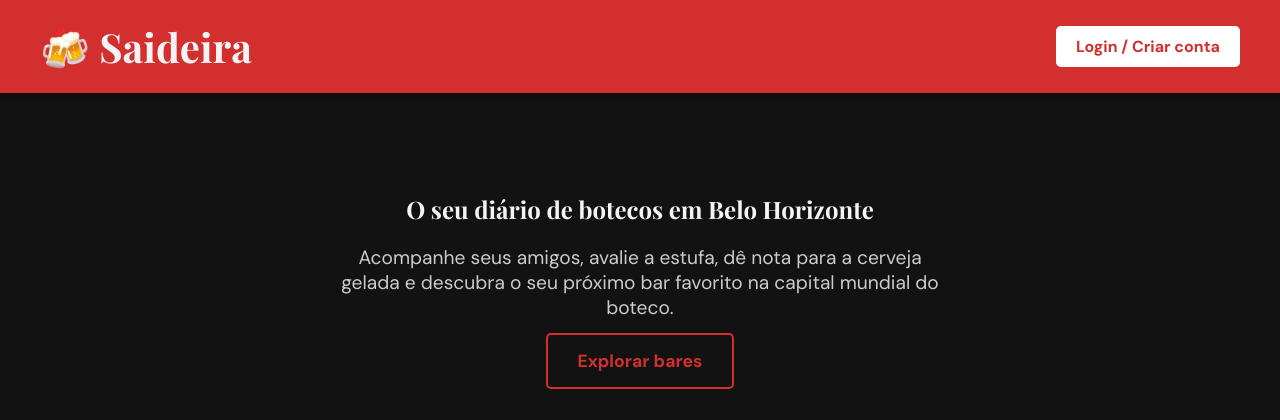
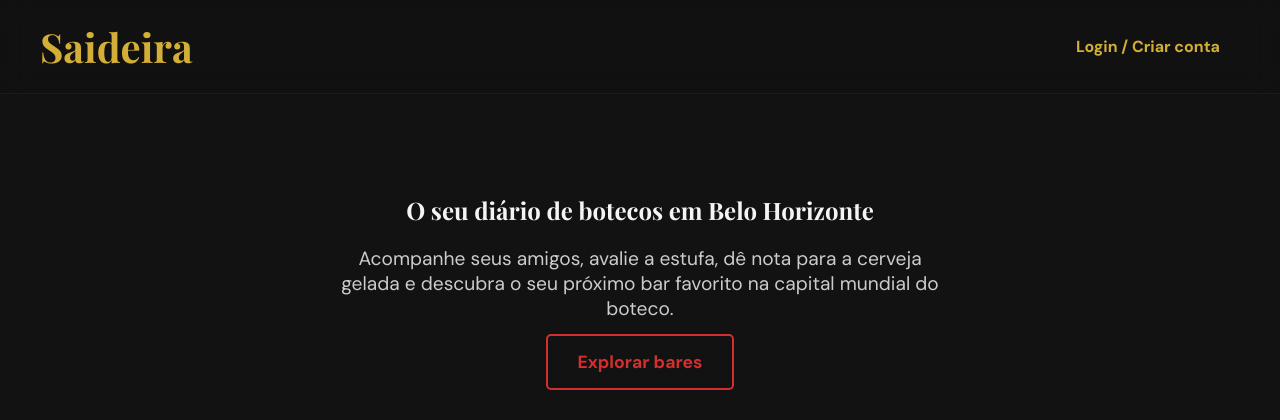
Before and after one commit to Brunolmf/TP1_EngSoftware, a Flask app: page / in a window 1280 px wide. Shown: the top 420 px of the page. Run offline with Flask 3, Linux system fonts and the light colour scheme; data that the repository does not hold is empty.

Commit message:
mudança do cabeçalho

```diff
--- a/src/templates/index.html
+++ b/src/templates/index.html
@@ -33,13 +33,25 @@
             font-family: var(--font-serif);
         }
         header {
+            position: sticky;
+            top: 0;
+            z-index: 1000;
             padding: 20px 40px;
-            background-color: #d32f2f; /* Um vermelho que remete a estufa de salgado e neon */
-            box-shadow: 0 4px 6px rgba(0,0,0,0.3);
+            background: rgba(18, 18, 18, 0.65);
+            backdrop-filter: blur(12px);
+            -webkit-backdrop-filter: blur(12px);
+            border-bottom: 1px solid rgba(255, 255, 255, 0.05);
             display: flex;
             justify-content: space-between;
             align-items: center;
         }
+
+        header h1{
+            color: var(--primary-amber);
+            margin: 0;
+            font-size: 2.5rem;
+        }
+
         h1 {
             margin: 0;
             font-size: 2.5rem;
@@ -128,12 +140,13 @@
             border-radius: 5px;
             font-size: 1rem;
             font-weight: bold;
-            background-color: white;
-            color: #d32f2f;
-            transition: 0.3s;
+            background-color: transparent;
+            color: var(--primary-amber);
+            transition: 0.3s ease;
         }
         .btn-header:hover {
-            background-color: #f4f4f4;
+            background-color: var(--primary-amber);
+            color: var(--bg-color);
             transform: scale(1.05);
         }
     </style>
@@ -141,11 +154,11 @@
 <body>
 
     <header>
-        <h1>🍻 Saideira</h1>
+        <h1>Saideira</h1>
         <div>
             {% if session.get('usuario_id') %}
-                <span style="color: white; margin-right: 15px;">Olá, <strong>{{ session['usuario_nome'] }}</strong></span>
-                <a href="/sair" class="btn-header" style="background-color: transparent; color: white; border: 1px solid white;">Sair</a>
+                <span style="color: var(--text-muted); margin-right: 15px;">Olá, <strong style="color: var(--text-light);">{{ session['usuario_nome'] }}</strong></span>
+                <a href="/sair" class="btn-header">Sair</a>
             {% else %}
                 <a href="/acesso" class="btn-header">Login / Criar conta</a>
             {% endif %}
```
